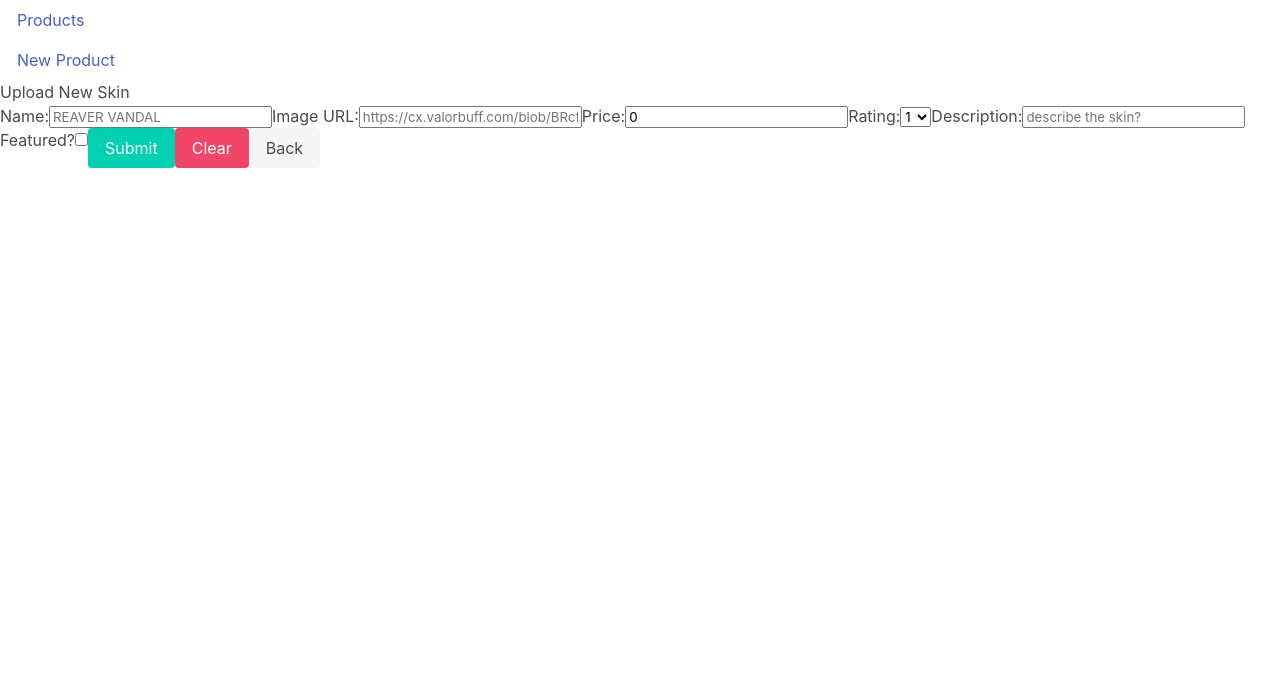
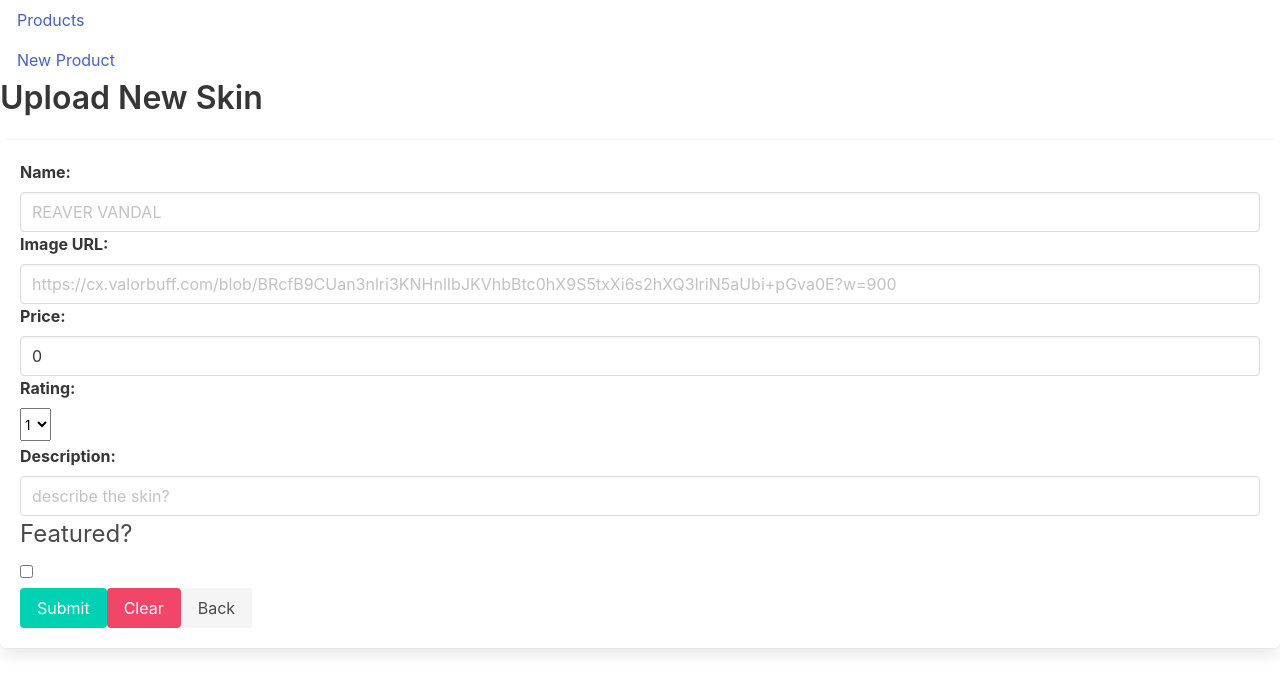
Before and after one commit to saraperkaj/shopping, a React (Create React App) app in the folder front-end/: page /new in a window 1280 px wide. Shown: the top 692 px of the page. Built offline with nearby package versions, Linux system fonts and the light colour scheme; no server answers.

Commit message:
a lot of the css is formatted

```diff
--- a/front-end/src/Components/EditProd.js
+++ b/front-end/src/Components/EditProd.js
@@ -53,10 +53,13 @@ function EditProd() {
   //handleNumberChange??
 
   return (
-    <form>
-      <div>
-        <label htmlFor="name">Name:</label>
+    <form className="box">
+      <div className="field content is-large">
+        <label className="label" htmlFor="name">
+          Name:
+        </label>
         <input
+          className="input"
           id="name"
           name="name"
           value={prod.name.toUpperCase()}
@@ -65,8 +68,12 @@ function EditProd() {
           placeholder="REAVER VANDAL"
           required
         />
-        <label htmlFor="img">Image URL:</label>
+        <br />
+        <label className="label" htmlFor="img">
+          Image URL:
+        </label>
         <input
+          className="input"
           id="img"
           name="img"
           value={prod.img}
@@ -75,8 +82,12 @@ function EditProd() {
           placeholder="https://cx.valorbuff.com/blob/BRcfB9CUan3nlri3KNHnlIbJKVhbBtc0hX9S5txXi6s2hXQ3lriN5aUbi+pGva0E?w=900"
           required
         />
-        <label htmlFor="">Price:</label>
+        <br />
+        <label className="label" htmlFor="">
+          Price:
+        </label>
         <input
+          className="input"
           id="price"
           name="price"
           value={prod.price}
@@ -84,7 +95,10 @@ function EditProd() {
           onChange={handleTextChange}
           required
         />
-        <label htmlFor="rating">Rating:</label>
+        <br />
+        <label className="label" htmlFor="rating">
+          Rating:
+        </label>
         {/* <input
           id="rating"
           name="rating"
@@ -93,6 +107,7 @@ function EditProd() {
           onChange={handleTextChange}
         /> */}
         <select
+          className="select"
           name="rating"
           id="rating"
           value={prod.rating}
@@ -104,8 +119,12 @@ function EditProd() {
           <option value="4">4</option>
           <option value="5">5</option>
         </select>
-        <label htmlFor="description">Description:</label>
+        <br />
+        <label className="label" htmlFor="description">
+          Description:
+        </label>
         <input
+          className="input"
           id="description"
           name="description"
           value={prod.description === null ? "" : prod.description}
@@ -113,7 +132,11 @@ function EditProd() {
           onChange={handleTextChange}
           placeholder="describe the skin?"
         />
-        <label htmlFor="featured">Featured?</label>
+        <br />
+        <label className="checkbox" htmlFor="featured">
+          Featured?
+        </label>
+        <br />
         <input
           id="featured"
           name="featured"
@@ -122,6 +145,7 @@ function EditProd() {
           onChange={handleCheckboxChange}
           checked={prod.featured}
         />
+        <br />
         <button className="button is-primary" onClick={handleSubmit}>
           Submit
         </button>
--- a/front-end/src/Components/NewProd.js
+++ b/front-end/src/Components/NewProd.js
@@ -52,10 +52,13 @@ function NewProd() {
   //handleNumberChange??
 
   return (
-    <form>
-      <div>
-        <label htmlFor="name">Name:</label>
+    <form className="box">
+      <div className="field content is-large">
+        <label className="label" className="label" htmlFor="name">
+          Name:
+        </label>
         <input
+          className="input"
           id="name"
           name="name"
           value={prod.name.toUpperCase()}
@@ -64,8 +67,12 @@ function NewProd() {
           placeholder="REAVER VANDAL"
           required
         />
-        <label htmlFor="img">Image URL:</label>
+        <br />
+        <label className="label" htmlFor="img">
+          Image URL:
+        </label>
         <input
+          className="input"
           id="img"
           name="img"
           value={prod.img}
@@ -74,8 +81,12 @@ function NewProd() {
           placeholder="https://cx.valorbuff.com/blob/BRcfB9CUan3nlri3KNHnlIbJKVhbBtc0hX9S5txXi6s2hXQ3lriN5aUbi+pGva0E?w=900"
           required
         />
-        <label htmlFor="">Price:</label>
+        <br />
+        <label className="label" htmlFor="price">
+          Price:
+        </label>
         <input
+          className="input"
           id="price"
           name="price"
           value={prod.price}
@@ -83,7 +94,10 @@ function NewProd() {
           onChange={handleTextChange}
           required
         />
-        <label htmlFor="rating">Rating:</label>
+        <br />
+        <label className="label" htmlFor="rating">
+          Rating:
+        </label>
         {/* <input
           id="rating"
           name="rating"
@@ -92,6 +106,7 @@ function NewProd() {
           onChange={handleTextChange}
         /> */}
         <select
+          className="select"
           name="rating"
           id="rating"
           value={prod.rating}
@@ -103,8 +118,12 @@ function NewProd() {
           <option value="4">4</option>
           <option value="5">5</option>
         </select>
-        <label htmlFor="description">Description:</label>
+        <br />
+        <label className="label" htmlFor="description">
+          Description:
+        </label>
         <input
+          className="input"
           id="description"
           name="description"
           value={prod.description}
@@ -112,7 +131,11 @@ function NewProd() {
           onChange={handleTextChange}
           placeholder="describe the skin?"
         />
-        <label htmlFor="featured">Featured?</label>
+        <br />
+        <label className="checkbox" htmlFor="featured">
+          Featured?
+        </label>
+        <br />
         <input
           id="featured"
           name="featured"
@@ -121,13 +144,14 @@ function NewProd() {
           onChange={handleCheckboxChange}
           checked={prod.featured}
         />
+        <br />
         <button className="button is-primary" onClick={handleSubmit}>
           Submit
         </button>
         <button className="button is-danger" onClick={handleClear}>
           Clear
         </button>
-        <Link to={`/products/${id}`}>
+        <Link to={`/products`}>
           <button className="button is-light">Back</button>
         </Link>
       </div>
--- a/front-end/src/Components/Prod.js
+++ b/front-end/src/Components/Prod.js
@@ -2,11 +2,11 @@ import { Link } from "react-router-dom";
 
 function Prod({ prod }) {
   return (
-    <>
+    <div className="content is-large">
       <Link to={`/products/${prod.id}`}>
-        <p>{prod.name.toUpperCase()}</p>
+        <p className="title is-1">{prod.name.toUpperCase()}</p>
         <p>
-          <img src={prod.img} width="200" alt={prod.name} />
+          <img src={prod.img} width="350" alt={prod.name} />
         </p>
         <p>${Number(prod.price).toFixed(2)}</p>
         <p>Rating: {prod.rating}/5</p>
@@ -15,7 +15,7 @@ function Prod({ prod }) {
       <Link to={`/`}>
         <p>{prod.featured ? <span>🌟</span> : <span> &nbsp; </span>}</p>
       </Link>
-    </>
+    </div>
   );
 }
 
--- a/front-end/src/Components/ProdDetails.js
+++ b/front-end/src/Components/ProdDetails.js
@@ -44,11 +44,11 @@ function ProdDetails() {
   };
 
   return (
-    <div>
+    <div className="content is-large">
       <>
-        <p>{prod.name.toUpperCase()}</p>
+        <p className="title is-1">{prod.name.toUpperCase()}</p>
         <p>
-          <img src={prod.img} width="200" alt={prod.name} />
+          <img src={prod.img} width="350" alt={prod.name} />
         </p>
         <p>${Number(prod.price).toFixed(2)}</p>
         <p>Rating: {prod.rating}/5</p>
--- a/front-end/src/Pages/Edit.js
+++ b/front-end/src/Pages/Edit.js
@@ -3,7 +3,7 @@ import EditProd from "../Components/EditProd";
 function Edit() {
   return (
     <div>
-      <h1>Edit Your Product</h1>
+      <h1 className="title is-3">Edit Your Product</h1>
       <EditProd />
     </div>
   );
--- a/front-end/src/Pages/Home.js
+++ b/front-end/src/Pages/Home.js
@@ -76,7 +76,7 @@ function Home() {
 
   return (
     <div>
-      <h2>Home</h2>
+      <h2 className="title is-3">Home</h2>
       Welcome, continue to Products to start viewing Valorant skins!
     </div>
   );
--- a/front-end/src/Pages/Index.js
+++ b/front-end/src/Pages/Index.js
@@ -3,7 +3,7 @@ import Prods from "../Components/Prods";
 function Index() {
   return (
     <div>
-      <h2>All Available Skins</h2>
+      <h2 className="title is-3">All Available Skins</h2>
       <Prods />
     </div>
   );
--- a/front-end/src/Pages/New.js
+++ b/front-end/src/Pages/New.js
@@ -3,7 +3,7 @@ import NewProd from "../Components/NewProd";
 function New() {
   return (
     <div>
-      <h2>Upload New Skin</h2>
+      <h2 className="title is-3">Upload New Skin</h2>
       <NewProd />
     </div>
   );
--- a/front-end/src/Pages/Show.js
+++ b/front-end/src/Pages/Show.js
@@ -3,7 +3,7 @@ import ProdDetails from "../Components/ProdDetails";
 function Show() {
   return (
     <div>
-      <h2>Valorant Skin</h2>
+      <h2 className="title is-3">Valorant Skin</h2>
       <ProdDetails />
     </div>
   );
```
